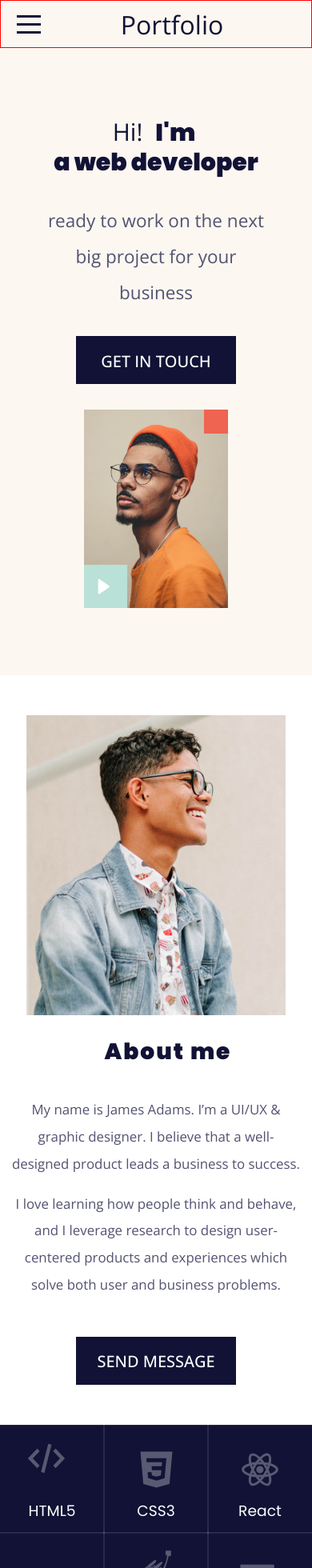
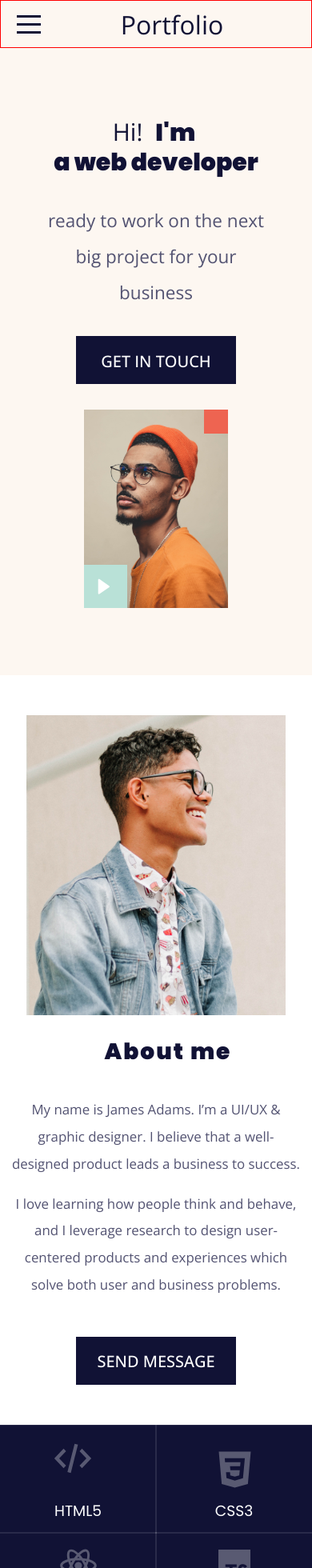
Before and after one commit to TanyaDanilovich/portfolio-by-course, a React app: page / in a window 390 px wide. Shown: the top 1960 px of the page at 80% size. Built offline with nearby package versions, Linux system fonts and the light colour scheme.

Commit message:
add responsive skills section

```diff
--- a/src/layouts/skills/Skill.tsx
+++ b/src/layouts/skills/Skill.tsx
@@ -32,12 +32,15 @@ type StyledSkillProps = {};
 const StyledSkill = styled.article<StyledSkillProps>`
   padding: 1rem;
   outline: 1px solid rgba(255, 255, 255, 0.1);
+  width: 33.333%;
+
+  @media ${myTheme.media.mobile} {
+    width: 50%;
+  }
 
   h3 {
     color: ${myTheme.colors.light};
   }
-
-  width: 33.333%;
 
   &:hover {
     background-color: rgba(255, 255, 255, 0.05);
@@ -51,9 +54,3 @@ const StyledSkill = styled.article<StyledSkillProps>`
     }
   }
 `;
-
-type StyleSkillTitleProps = {};
-const StyleSkillTitle = styled.h2<StyleSkillTitleProps>``;
-
-type SkillTextProps = {};
-const SkillText = styled.div<SkillTextProps>``;
```
